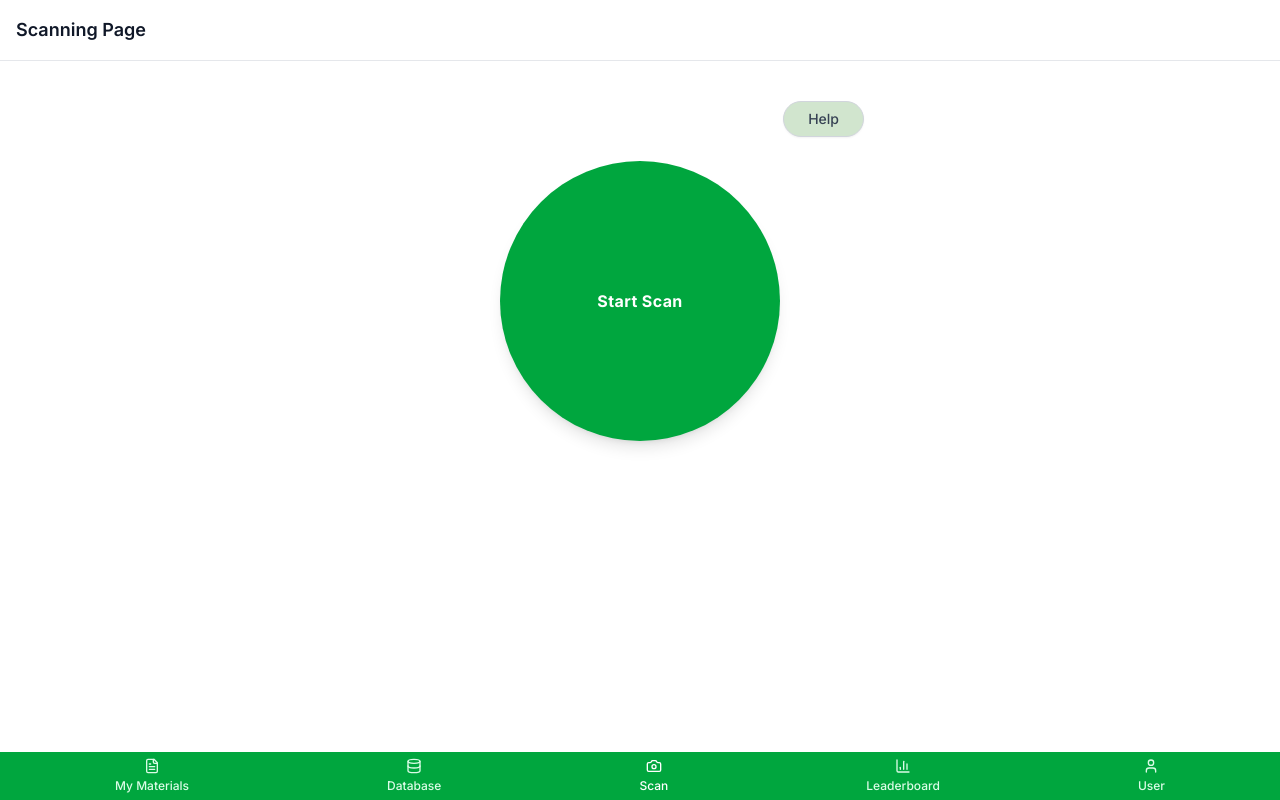
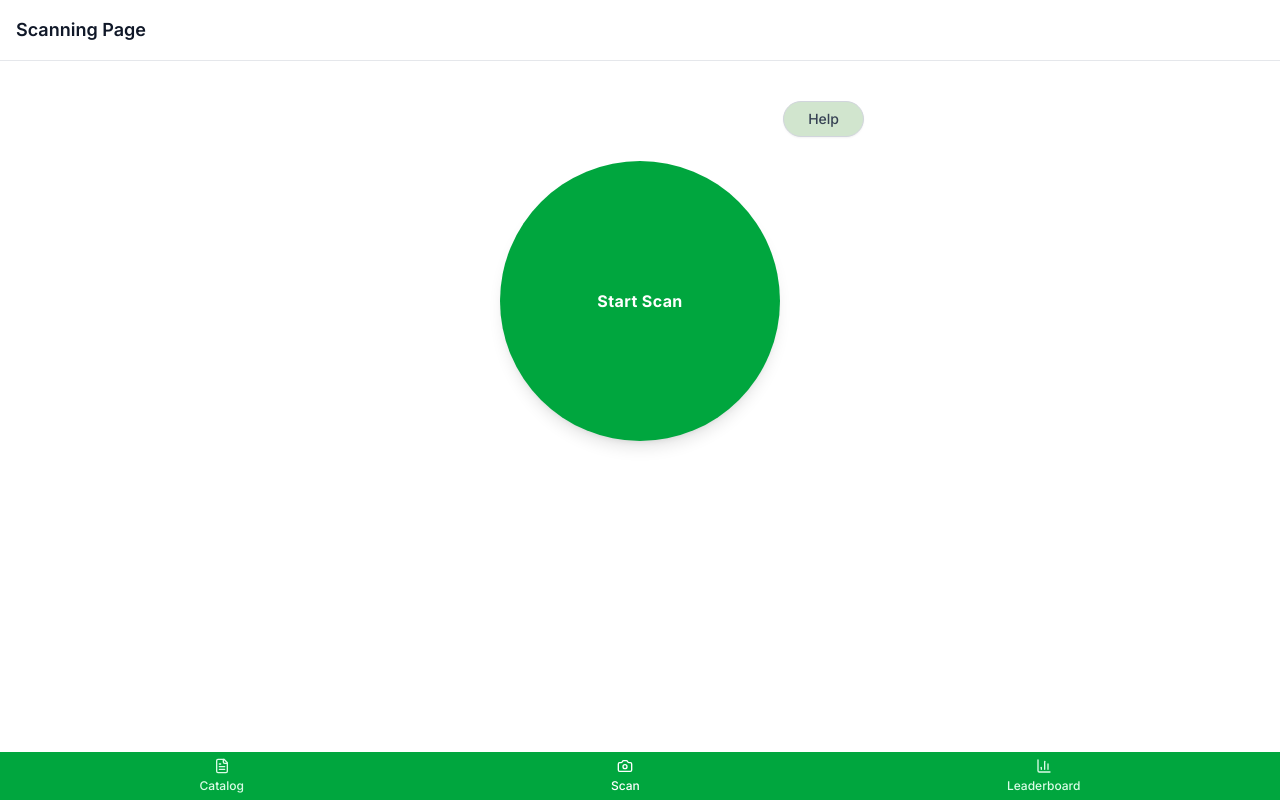
Before and after one commit to shreyshd2004/sweepy, a Next.js app: page /scan in a window 1280 px wide. Built offline with nearby package versions, Linux system fonts and the light colour scheme; no server answers; sample sign-in values are in the browser's storage.

Commit message:
Fix Navigation to show only Catalog, Scan, and Leaderboard

```diff
--- a/components/BottomNavigation.tsx
+++ b/components/BottomNavigation.tsx
@@ -21,9 +21,9 @@
         }`}
       >
         <FileText className="w-6 h-6" />
-        <span className="text-xs">My Materials</span>
+        <span className="text-xs">Catalog</span>
       </Button>
-
+      {/*
       <Button
         variant="ghost"
         size="sm"
@@ -39,6 +39,7 @@
         <Database className="w-6 h-6" />
         <span className="text-xs">Database</span>
       </Button>
+      */}
 
       <Button
         variant="ghost"
@@ -64,6 +65,7 @@
         <span className="text-xs">Leaderboard</span>
       </Button>
 
+      {/*
       <Button
         variant="ghost"
         size="sm"
@@ -75,6 +77,8 @@
         <UserIcon className="w-6 h-6" />
         <span className="text-xs">User</span>
       </Button>
+      */}
     </div>
+
   );
 }
```
